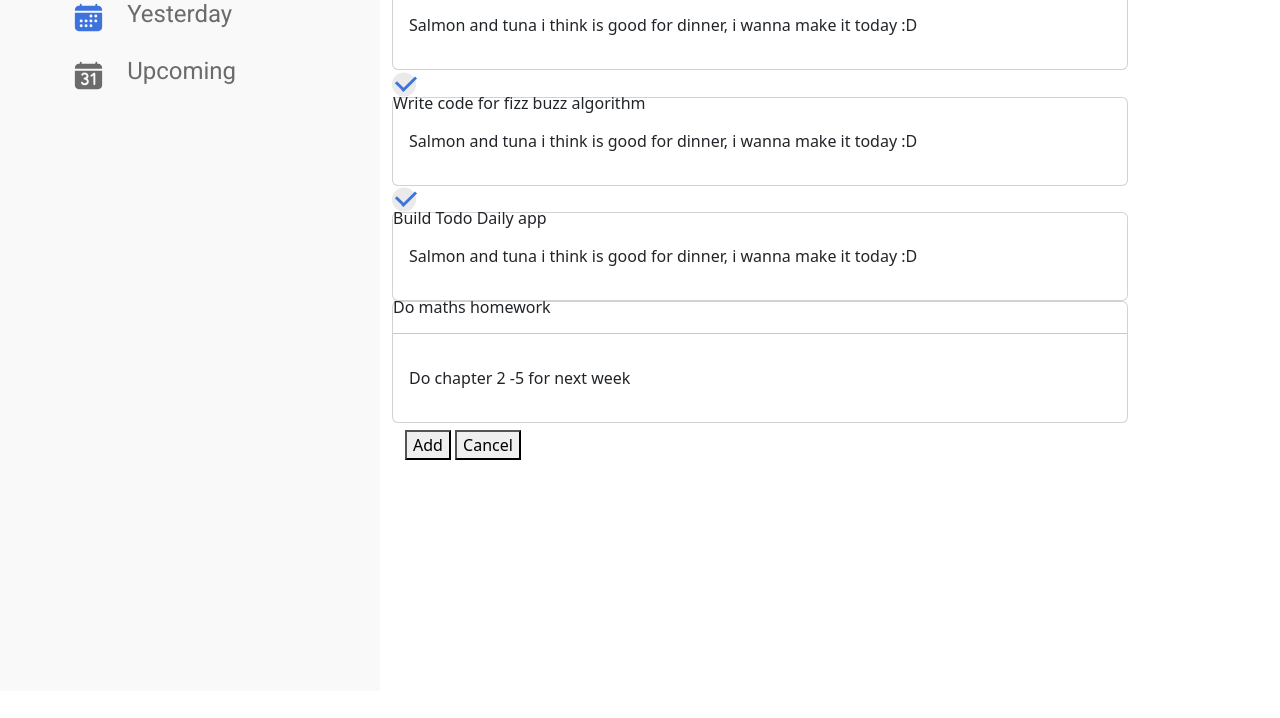
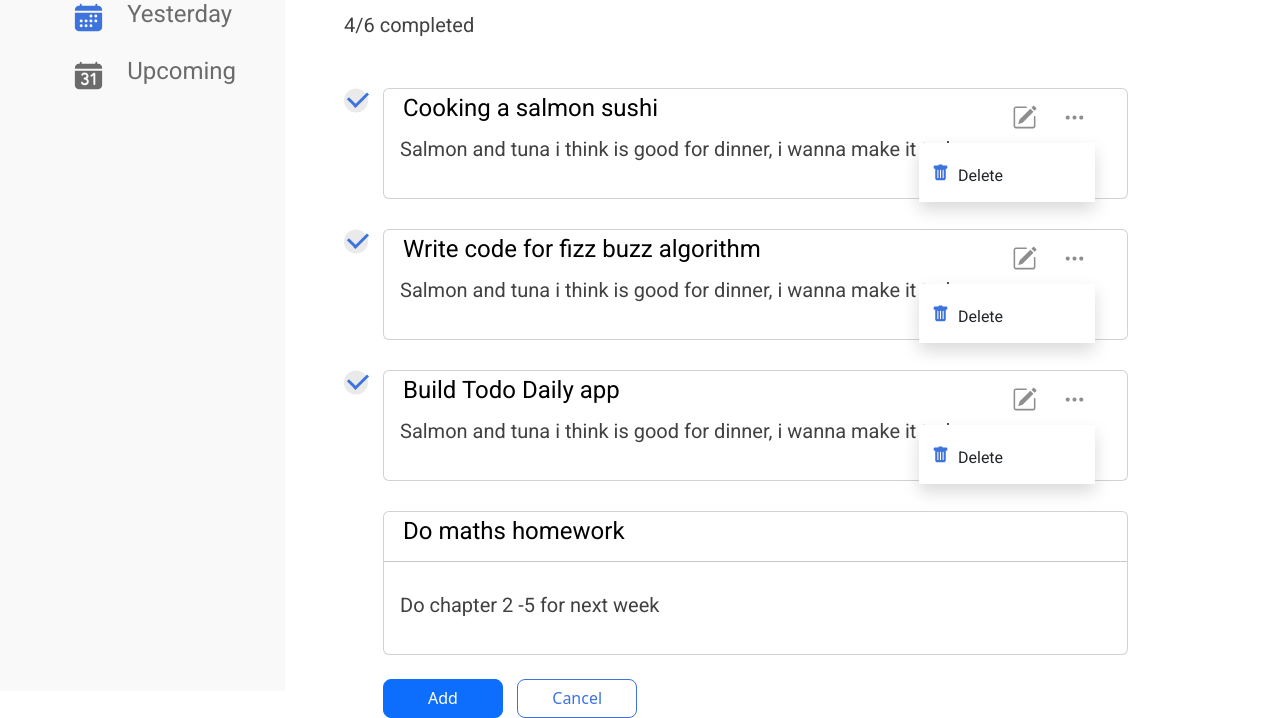
Before and after one commit to Tijesuni/DoTicks, a plain HTML site: page addTask.html in a window 1280 px wide. Shown: the part 193-911 px from the top of the page. Before the commit the page ends 884 px from the top, so only its background shows below. Drawn offline with nearby package versions, Linux system fonts and the light colour scheme.

Commit message:
Add Task pge
Concluded add task page for yesterday scetion

```diff
--- a/addTask.html
+++ b/addTask.html
@@ -12,7 +12,7 @@
 <body>
     <nav class="navbar navbar-light">
         <div class="container-fluid">
-            <a class="navbar-brand" href="#">
+            <a class="navbar-brand" href="index.html">
                 <img src="images/logo.svg" alt="" height="57.92px" width="65.88px" class="d-inline-block">
                 <span class="text" style="margin-left: 6px;">DoTick</span>
             </a>
@@ -22,24 +22,24 @@
                     <span class="text" style="margin-right: 21px;">James</span>
                     <img src="images/profile-picture.png" alt="" height="57.92px" width="65.88px" class="d-inline-block">
                 </a>
-                <ul class="dropdown-menu" aria-labelledby="navbarScrollingDropdown">
+                <ul class="dropdown-menu dropdown-menu-end dropdown-menu-lg-start" aria-labelledby="navbarScrollingDropdown">
                     <li>
                         <a class="dropdown-item" href="#">
+                            <img src="images/profile.svg" alt="" class="d-inline-block">
                           <span class="text">Profile</span>
-                          <img src="images/profile.svg" alt="" class="d-inline-block">
                         </a>
                     </li>
                     <li>
                         <a class="dropdown-item" href="#">
+                            <img src="images/slide-bars.svg" alt="" class="d-inline-block">
                             <span class="text">Settings</span>
-                            <img src="images/slide-bars.svg" alt="" class="d-inline-block">
                         </a>
                     </li>
                     <li><hr class="dropdown-divider"></li>
                     <li>
                         <a class="dropdown-item" href="#">
+                            <img src="images/logout.svg" alt="" class="d-inline-block">
                             <span class="text">Log Out</span>
-                            <img src="images/logout.svg" alt="" class="d-inline-block">
                         </a>
                     </li>
                 </ul>
@@ -49,7 +49,7 @@
 
     <div class="container sidebars">
         <div class="row first-row">
-            <div class="col-lg-4 firstcolumn left">
+            <div class="col-lg-3 firstcolumn left">
                 <ul>
                     <li class="today">
                         <a href="">
@@ -74,62 +74,102 @@
 
                 </ul>
             </div>
-            <div class="col-lg-8 secondcolumn">
-                <div>
-                    <h1 class="heading">Yesterday</h1>
-                    <p class="subheading"></p>
+            <div class="col-lg-9 secondcolumn">
+                <div class="" style="margin-left: 47px;">
+                    <h1 class="heading" style="margin-top: 37px;">Yesterday</h1>
+                    <p class="subheading">4/6 completed</p>
 
                     <div class="tasks">
                         <div class="task">
                             <img src="images/checklist.svg" alt="" height="25px" width= "26px">
                             <div class="card">
-                                <div class="col-lg-9">
-                                    <h6 class="card-subtitle heading">
+                                <div class="modification">
+                                    <a href="#">
+                                        <img src="images/edit.svg" alt="" width="24px" height="24px">
+                                    </a>
+
+                                    <a href="">
+                                        <img src="images/ellipses.svg" alt="" width="21px" height="5px" style="margin-top: 10px;">
+                                    </a>
+
+                                </div>
+                                <div class="">
+                                    <h4 class="card-subtitle heading">
                                         Cooking a salmon sushi
-                                    </h6>
+                                    </h4>
 
                                     <p class="card-body text">
-                                        Salmon and tuna i think is good for dinner, i wanna make it today :D
+                                        Salmon and tuna i think is good for dinner, i wanna make it today
                                     </p>
                                 </div>
-                                <div class="col-lg-3"></div>
+                                <div class="delete shadow">
+                                    <img src="images/delete.svg" alt="" width="15px" height="17px">
+                                    <span class="text" style="margin-left: 10px;">Delete</span>
+                                </div>
+
                             </div>
                         </div>
                         <div class="task">
                             <img src="images/checklist.svg" alt="" height="25px" width= "26px">
                             <div class="card">
-                                <div class="col-lg-9">
-                                    <h6 class="heading card-subtitle">
+                                <div class="modification">
+                                    <a href="#">
+                                        <img src="images/edit.svg" alt="" width="24px" height="24px">
+                                    </a>
+
+                                    <a href="">
+                                        <img src="images/ellipses.svg" alt="" width="21px" height="5px" style="margin-top: 10px;">
+                                    </a>
+
+                                </div>
+                                <div class="">
+                                    <h4 class="heading card-subtitle">
                                         Write code for fizz buzz algorithm
-                                    </h6>
+                                    </h4>
 
                                     <p class="text card-body">
-                                        Salmon and tuna i think is good for dinner, i wanna make it today :D
+                                        Salmon and tuna i think is good for dinner, i wanna make it today
                                     </p>
                                 </div>
-                                <div class="col-lg-3"></div>
+                                <div class="delete shadow">
+                                    <img src="images/delete.svg" alt="" width="15px" height="17px">
+                                    <span class="text" style="margin-left: 10px;">Delete</span>
+                                </div>
                             </div>
                         </div>
                         <div class="task">
                             <img src="images/checklist.svg" alt="" height="25px" width= "26px">
                             <div class="card">
-                                <div class="col-lg-9">
-                                    <h6 class="heading card-subtitle">
+                                <div class="modification">
+                                    <a href="#">
+                                        <img src="images/edit.svg" alt="" width="24px" height="24px">
+                                    </a>
+
+                                    <a href="">
+                                        <img src="images/ellipses.svg" alt="" width="21px" height="5px" style="margin-top: 10px;">
+                                    </a>
+
+                                </div>
+                                <div class="">
+                                    <h4 class="heading card-subtitle">
                                         Build Todo Daily app
-                                    </h6>
+                                    </h4>
 
                                     <p class="text card-body">
-                                        Salmon and tuna i think is good for dinner, i wanna make it today :D
+                                        Salmon and tuna i think is good for dinner, i wanna make it today
                                     </p>
                                 </div>
-                                <div class="col-lg-3"></div>
+                                <div class="delete shadow">
+                                    <img src="images/delete.svg" alt="" width="15px" height="17px">
+                                    <span class="text" style="margin-left: 10px;">Delete</span>
+                                </div>
                             </div>
                         </div>
                         <div class="task">
-                            <div class="card">
-                                <h6 class="card-subtitle heading">
+                            <div class="card adding">
+                                <h4 class="card-subtitle heading">
                                     Do maths  homework
-                                </h6>
+                                </h4>
                                 <hr>
                                 <p class="card-body text">
                                     Do chapter  2 -5 for next week
@@ -139,9 +179,9 @@
                         </div>
                     </div>
 
-                    <div class="btn">
-                        <button type="submit" class="btn-primary">Add</button>
-                        <button class="btn-secondary">Cancel</button>
+                    <div class="button" style="margin-top: 24px;">
+                        <button type="submit" class="btn btn-primary">Add</button>
+                        <button class="btn btn-secondary">Cancel</button>
                     </div>
                 </div>
             </div>
--- a/css/addTask.css
+++ b/css/addTask.css
@@ -30,6 +30,34 @@ body{
     line-height: 28px !important;
 }
 
+.navbar .dropdown-menu{
+    background: #FFFFFF;
+    border: 1px solid #D7D7D7;
+    border-radius: 16px;
+    width: 100%;
+}
+
+.dropdown-menu .text{
+    font-family: 'Roboto' !important;
+    font-style: normal !important;
+    font-weight: 400 !important;
+    font-size: 18px !important;
+    line-height: 21px !important;
+}
+
+.dropdown-item{
+    width: 272px;
+    padding-left: 11px !important;
+    padding-right: 140px !important;
+    padding-top: 20px !important;
+    padding-bottom: 15px !important;
+}
+
+.navbar .dropdown-menu a{
+    color: #040404 !important;
+    text-align: center;
+}
+
 .row .left{
     background-color: #F9F9F9 !important;
     height: 100vh;
@@ -60,6 +88,110 @@ a{
     color: #3D73DD !important;
 }
 
+.secondcolumn h1{
+    font-family: 'Roboto';
+    font-style: normal;
+    font-weight: 700;
+    font-size: 48px;
+    line-height: 56px;
+    color: #3D73DD;
+    padding-bottom: 22px;
+}
+
+.secondcolumn p{
+    font-family: 'Roboto';
+    font-style: normal;
+    font-weight: 400;
+    font-size: 20px;
+    line-height: 22px;
+    color: #414141;
+    padding-bottom: 22px;
+}
+
+.card{
+    font-family: 'Roboto';
+    font-weight: 400;
+    width: 100%;
+}
+
+.card-subtitle{
+    padding-left: 19px;
+    padding-top: 9px;
+    font-style: bold;
+    font-size: 24px;
+    line-height: 28px;
+    color: #000000;
+}
+
+.card-body{
+    padding-bottom: 19px;
+    padding-left: 19px;
+    padding-top: 9px;
+    font-style: bold;
+    font-size: 20px;
+    line-height: 24px;
+    color: #787878;
+}
+
+.task{
+    margin-top: 30px;
+    display: flex;
+}
+
+.task img{
+    float: left;
+}
+
+.task .card{
+    float: right;
+    margin-left: 13px;
+}
+
+.task .adding{
+    margin-left: 39px !important;
+}
+
+.secondcolumn .button{
+    margin-left: 39px !important;
+}
+
+.secondcolumn .btn{
+    height: 39px;
+    width: 120px;
+    margin-right: 10px;
+    border-radius: 8px;
+}
+
+.secondcolumn .btn-secondary{
+    color: #3D73DD;
+    background-color: transparent;
+    border: 1px solid #3D73DD;
+}
+
+.card .modification{
+    position: absolute;
+    align-self: flex-end;
+    top: 15%;
+    right: 2%;
+}
+
+.card .modification img{
+    margin-right: 27px;
+}
+
+.card .delete{
+    width: 176px;
+    height: 59px;
+    padding-left: 14px;
+    padding-top: 21px;
+    padding-bottom: 20px;
+    background-color: #ffffff;
+    align-self: flex-end;
+    position: absolute;
+    top: 50%;
+    right: 32px;
+}
+
 li{
     list-style: none;
 }
```
Also changed, not shown: index.html (+2 -2 lines), images/ellipses.svg (added).
